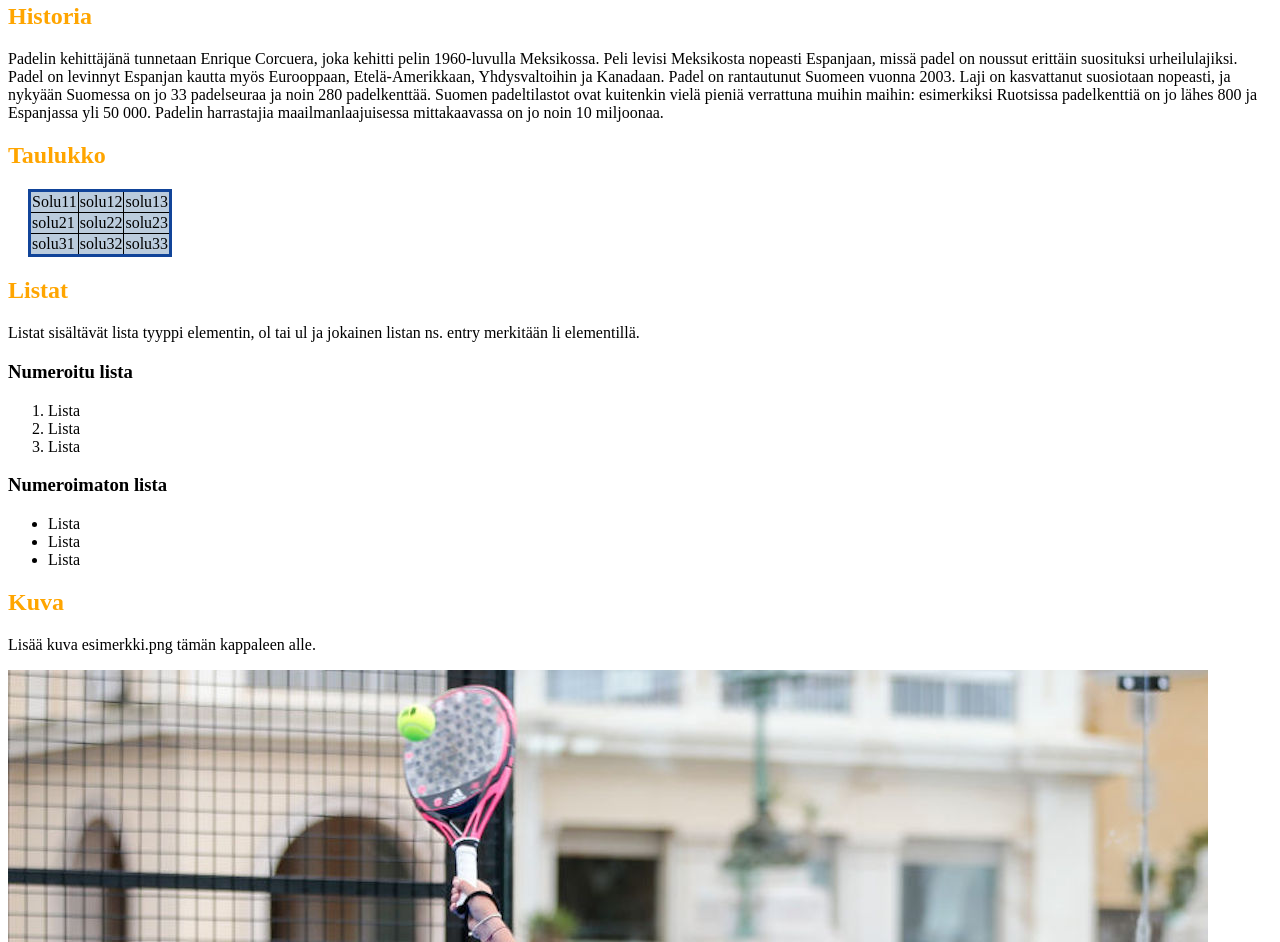
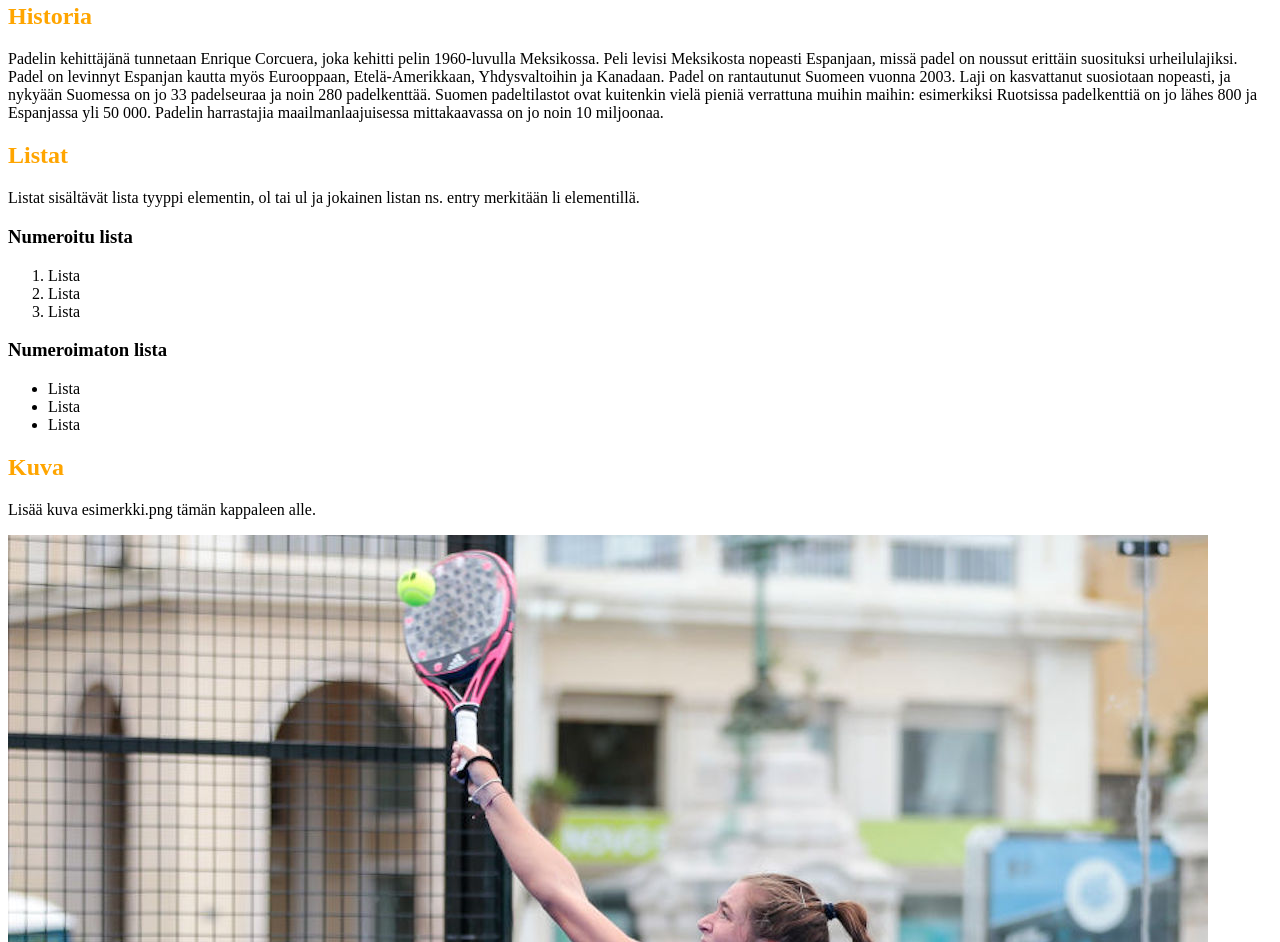
Before and after one commit to Teeriaho/teeriaho.github.io, a plain HTML site: page index.html in a window 1280 px wide. Shown: the part 814-1756 px from the top of the page. Drawn offline with Linux system fonts and the light colour scheme; files whose address does not match are found by name.

Commit message:
Update index.html

```diff
--- a/index.html
+++ b/index.html
@@ -28,23 +28,6 @@ Peli alkaa aloituspallolla. Aloituspallo määrittää syöttövuoron aloittajan
 <p>Padelin kehittäjänä tunnetaan Enrique Corcuera, joka kehitti pelin 1960-luvulla Meksikossa. Peli levisi Meksikosta nopeasti Espanjaan, missä padel on noussut erittäin suosituksi urheilulajiksi. Padel on levinnyt Espanjan kautta myös Eurooppaan, Etelä-Amerikkaan, Yhdysvaltoihin ja Kanadaan.
 Padel on rantautunut Suomeen vuonna 2003. Laji on kasvattanut suosiotaan nopeasti, ja nykyään Suomessa on jo 33 padelseuraa ja noin 280 padelkenttää. Suomen padeltilastot ovat kuitenkin vielä pieniä verrattuna muihin maihin: esimerkiksi Ruotsissa padelkenttiä on jo lähes 800 ja Espanjassa yli 50 000. Padelin harrastajia maailmanlaajuisessa mittakaavassa on jo noin 10 miljoonaa.
 </p>
-<h2 class=''otsikot''>Taulukko</h2>
-<table>
-<tr>
-<td>Solu11</td>
-<td>solu12</td>
-<td>solu13</td>
-</tr>
-<tr>
-<td>solu21</td>
-<td>solu22</td>
-<td>solu23</td>
-</tr>
-<tr>
-<td>solu31</td>
-<td>solu32</td>
-<td>solu33</td>
-</tr>
 </table>
 <h2 class=''otsikot''>Listat</h2>
 <p> Listat sisältävät lista tyyppi elementin, ol tai ul ja jokainen listan ns. entry merkitään li elementillä.</p>
```
